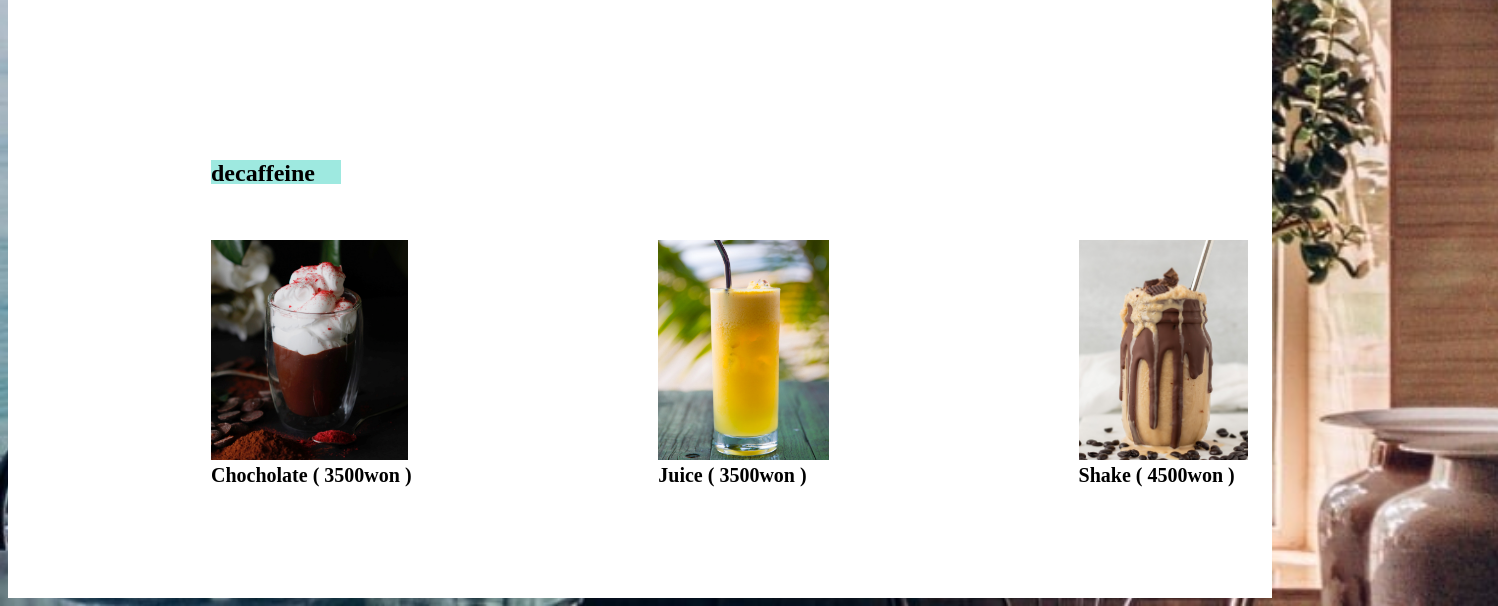
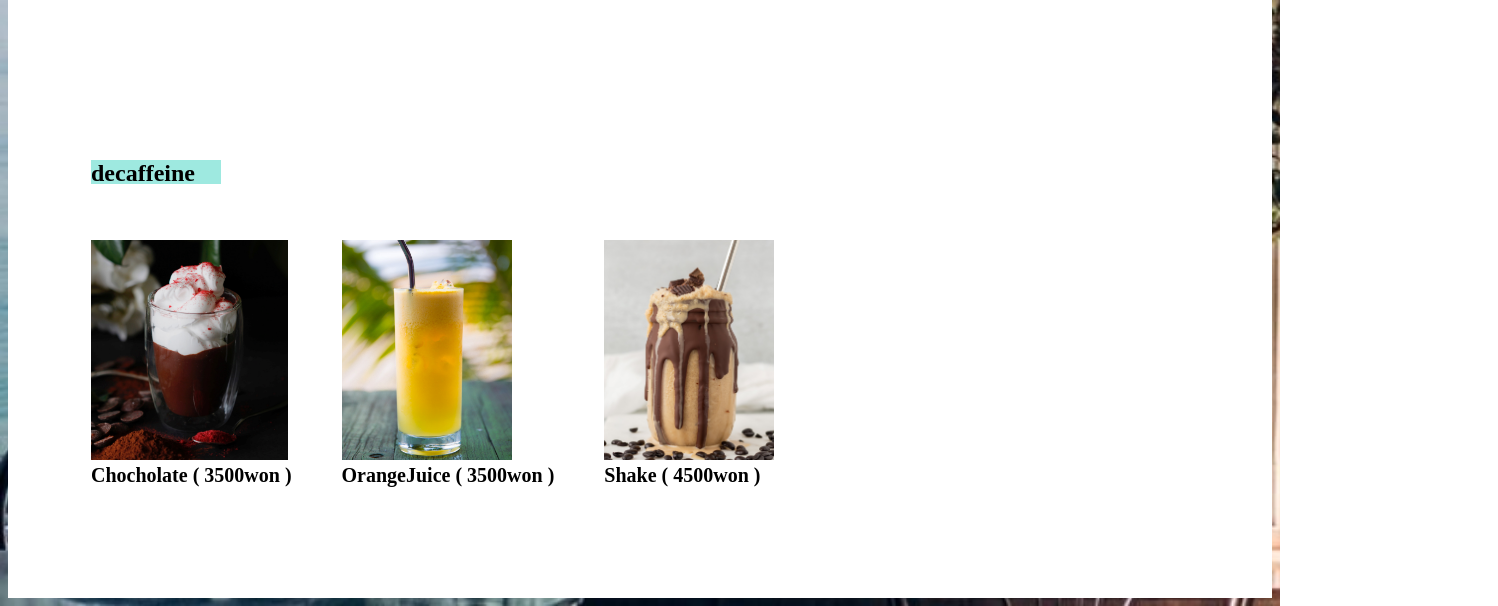
Before and after one commit to ChoiHeekyeong/My_Cafe_Page, a plain HTML site: page Menu.html in a window 1280 px wide. Shown: the part 622-1228 px from the top of the page, 1498 px wide, since content can reach past the window. Drawn offline with Linux system fonts and the light colour scheme; a web font is replaced by a local one.

Commit message:
first version modified

```diff
--- a/Menu.html
+++ b/Menu.html
@@ -50,7 +50,7 @@
         list-style-type:none;
       }
       .menu img{
-        margin-right: 250px;
+        margin-right:50px;
       }
 
       .menu h2{
@@ -59,7 +59,7 @@
         height: 24px;
       }
       .menu{
-        padding-left: 200px;
+        padding-left: 80px;
       }
 
       .caffeine, .decaffeine{
@@ -69,6 +69,7 @@
       .menu a{
         font-weight: bold;
         font-size: 20px;
+        margin-right:50px;
       }
 
 
@@ -106,7 +107,7 @@
           <h2>decaffeine</h2><br><br>
             <div class="decaffeine">
               <div class="dot"><img src="chocholate.jpg" height="220px" title="남녀노소 즐길수 있는 달콤한 초콜릿라떼"><br><a>Chocholate ( 3500won )</a></div>
-              <div class="dot"><img src="juice.jpg" height="220px" title="생과일 100% 달콤한 오렌지 주스"><br><a>Juice ( 3500won )</a></div>
+              <div class="dot"><img src="juice.jpg" height="220px" title="생과일 100% 달콤한 오렌지 주스"><br><a>OrangeJuice ( 3500won )</a></div>
               <div class="dot"><img src="shake.jpg" height="220px" title="더위를 한번에 가시게 해주는 시원하고 달콤한 쉐이크"><br><a>Shake ( 4500won )</a></div>
             </div>
             <br><br><br><br><br><br>
```
Also changed, not shown: index.html (+3 -3 lines).
